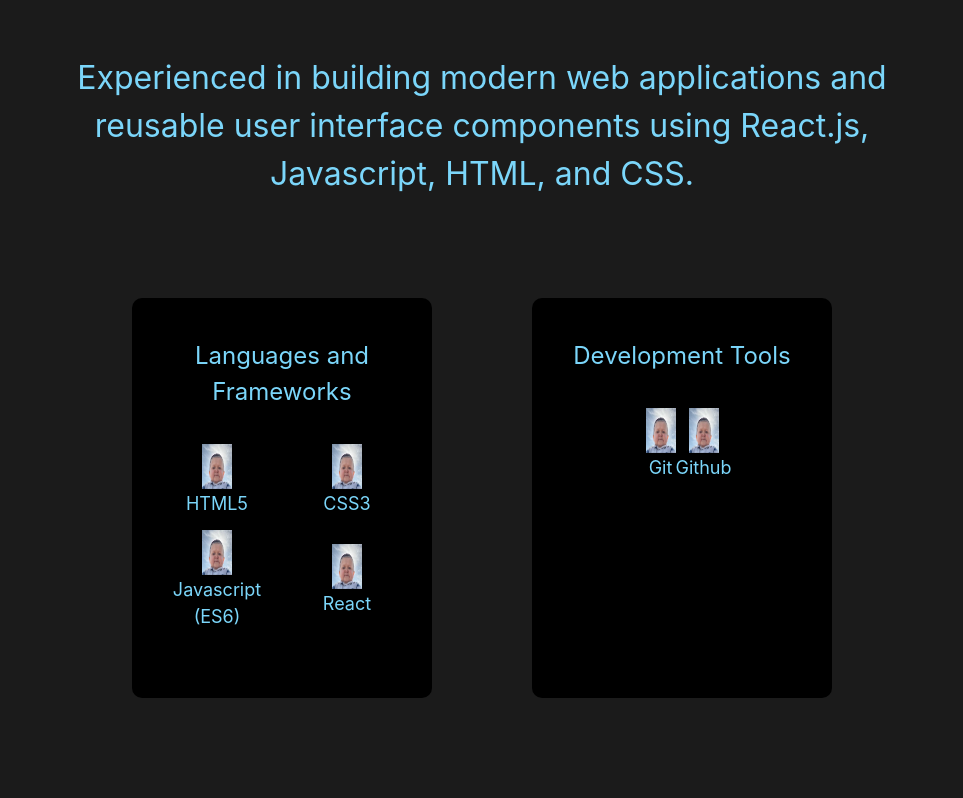
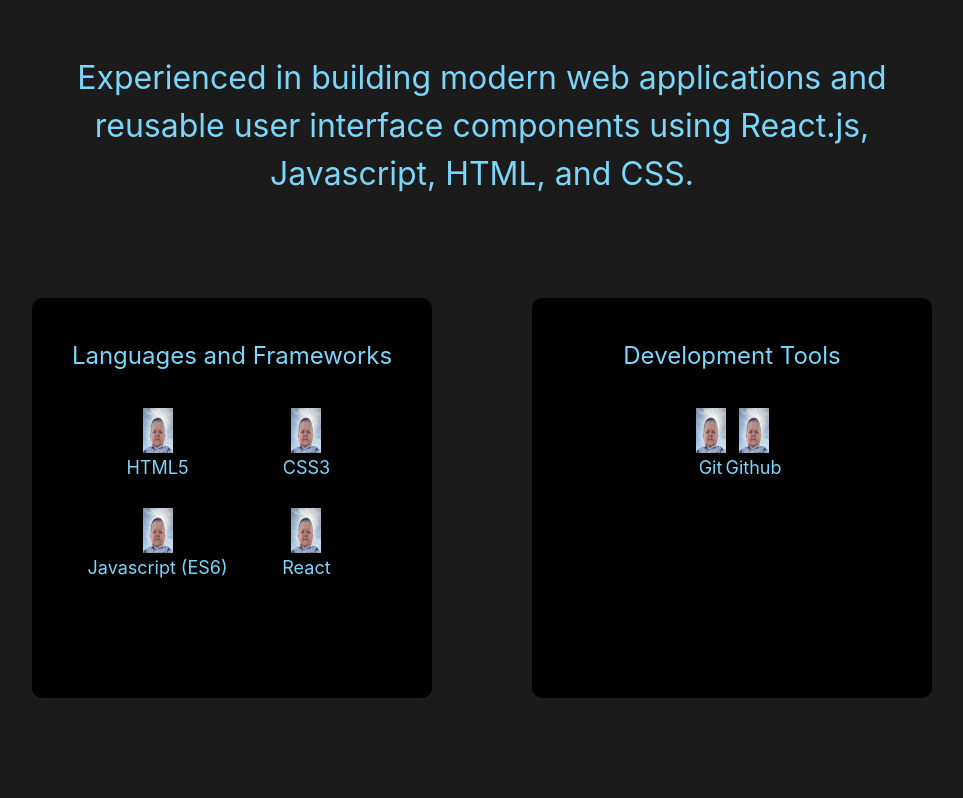
Before and after one commit to Crshafer12/portfolio, a React (Create React App) app: page / in a window 1280 px wide. Shown: the part 1184-1982 px from the top of the page, without its empty margins (158-1121 px from the left). Built offline with nearby package versions, Linux system fonts and the light colour scheme.

Commit message:
ajust skills

```diff
--- a/src/components/Skills/Skills.css
+++ b/src/components/Skills/Skills.css
@@ -54,7 +54,7 @@
     align-items: center;
     justify-content: flex-start;
     gap: 20px;
-    width: 300px;
+    width: 400px;
     height: 400px;
     background-color: #000;
     border-radius: 10px;
```
